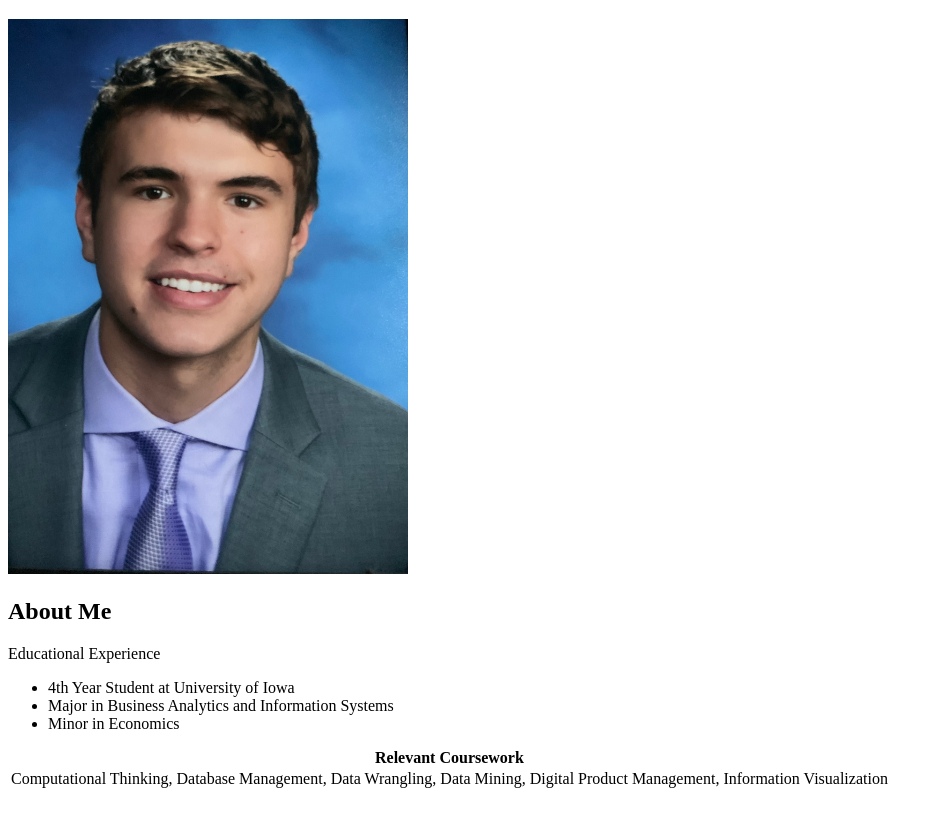
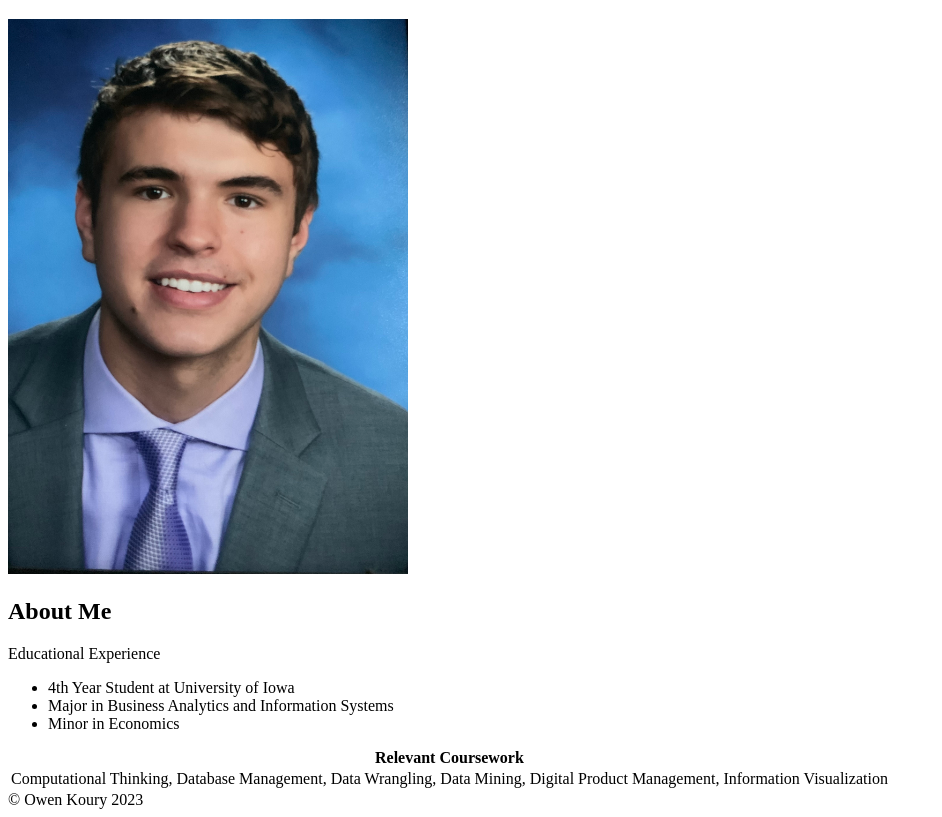
Before and after one commit to okoury/okoury_HW6, a plain HTML site: page index.html in a window 1280 px wide. Shown: the part 61-878 px from the top of the page, without its empty margins (0-942 px from the left). Drawn offline with Linux system fonts and the light colour scheme.

Commit message:
Created a footer
Created a footer on my website with my graduation year.

```diff
--- a/index.html
+++ b/index.html
@@ -28,5 +28,8 @@
         <td>Information Visualization</td>
     </tr>
 </table>
+<footer>
+    &copy; Owen Koury 2023
+</footer>
 </body>
 </html>
```
